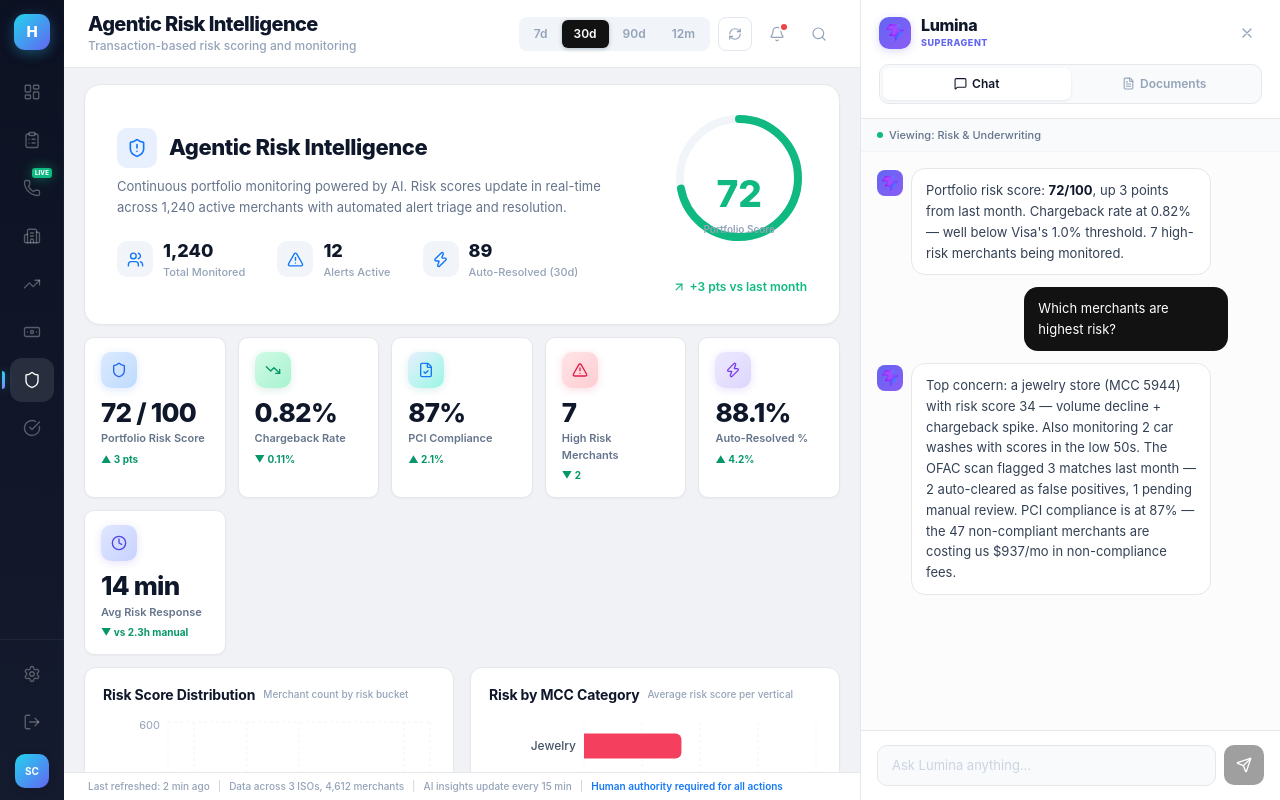
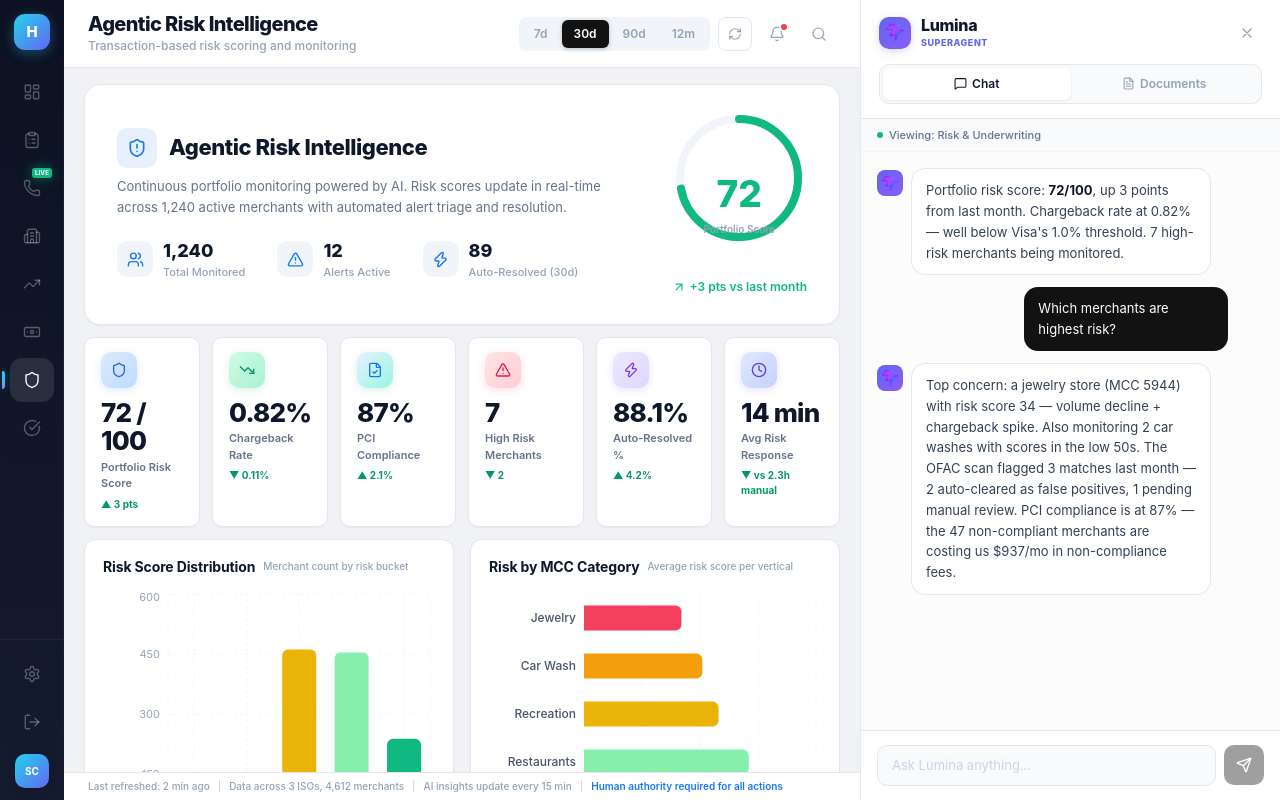
Before and after one commit to sjhwang-dotcom/samsung-securities-crm, a React (Vite) app: page /risk in a window 1280 px wide. Built offline with nearby package versions, Linux system fonts and the light colour scheme.

Commit message:
Risk Intelligence: KPI cards 2 rows → single row
Use inline grid with repeat(6, minmax(0, 1fr)) instead of kpi-row class.
Also fix unused totalCount in PartnerPipeline.

Co-Authored-By: Claude Opus 4.6 (1M context) <noreply@anthropic.com>

```diff
--- a/src/pages/RiskUnderwriting.tsx
+++ b/src/pages/RiskUnderwriting.tsx
@@ -207,7 +207,7 @@ export default function RiskUnderwriting() {
       </div>
 
       {/* ════════════════ KPI Row ════════════════ */}
-      <div className="kpi-row">
+      <div style={{ display: 'grid', gridTemplateColumns: 'repeat(6, minmax(0, 1fr))', gap: 12 }}>
         <KpiCard icon={Shield} label="Portfolio Risk Score" value="72 / 100" color="blue" trend="3 pts" trendDirection="up" trendPositive />
         <KpiCard icon={TrendingDown} label="Chargeback Rate" value="0.82%" color="emerald" trend="0.11%" trendDirection="down" trendPositive />
         <KpiCard icon={FileCheck} label="PCI Compliance" value={`${pciPct}%`} color="teal" trend="2.1%" trendDirection="up" trendPositive />
--- a/src/pages/VoiceAgent.tsx
+++ b/src/pages/VoiceAgent.tsx
@@ -7,6 +7,7 @@ import {
   Target, ArrowUpRight, Award, Activity, Zap,
   AlertCircle, CheckCircle, XCircle, Layers,
   GitBranch, Gauge, CalendarClock, Hash,
+  CalendarPlus, PlusCircle, Ban, PlayCircle,
 } from 'lucide-react'
 import {
   Bar, XAxis, YAxis, CartesianGrid, Tooltip, ResponsiveContainer,
--- a/src/pages/partner/PartnerPipeline.tsx
+++ b/src/pages/partner/PartnerPipeline.tsx
@@ -82,7 +82,6 @@ export default function PartnerPipeline() {
     l.contact.toLowerCase().includes(searchTerm.toLowerCase())
   )
 
-  const totalCount = leads.length
   const estResidual = Math.round(parseVolume(selected.estimatedVolume) * 0.6 * 0.0275)
 
   return (
```
